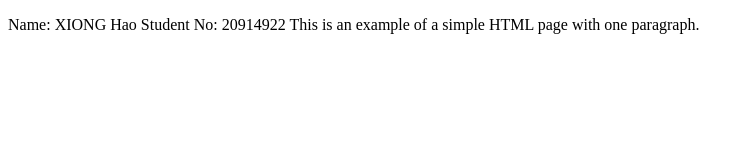
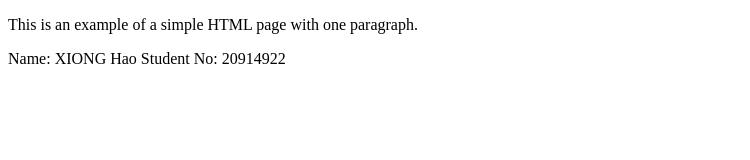
Before and after one commit to Quguo000/Quguo000, a plain HTML site: page index.html in a window 1280 px wide. Shown: the whole page, without its empty margins (0-750 px from the left). Drawn offline with Linux system fonts and the light colour scheme.

Commit message:
Update index.html

```diff
--- a/index.html
+++ b/index.html
@@ -4,7 +4,7 @@
         <title>Hello, World!</title>
     </head>
     <body>
-        <p>Name: XIONG Hao Student No: 20914922
-            This is an example of a simple HTML page with one paragraph.</p>
+        <p>This is an example of a simple HTML page with one paragraph.<p>
+        <p>Name: XIONG Hao Student No: 20914922</p>
     </body>
 </html>
```
